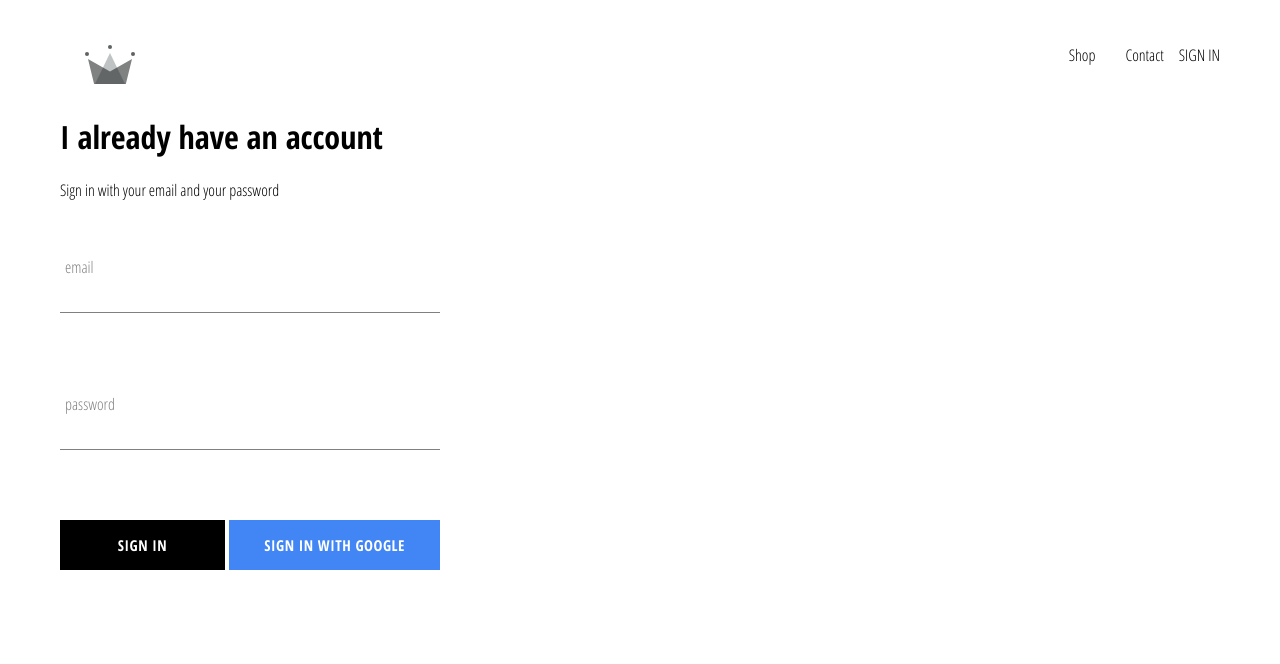
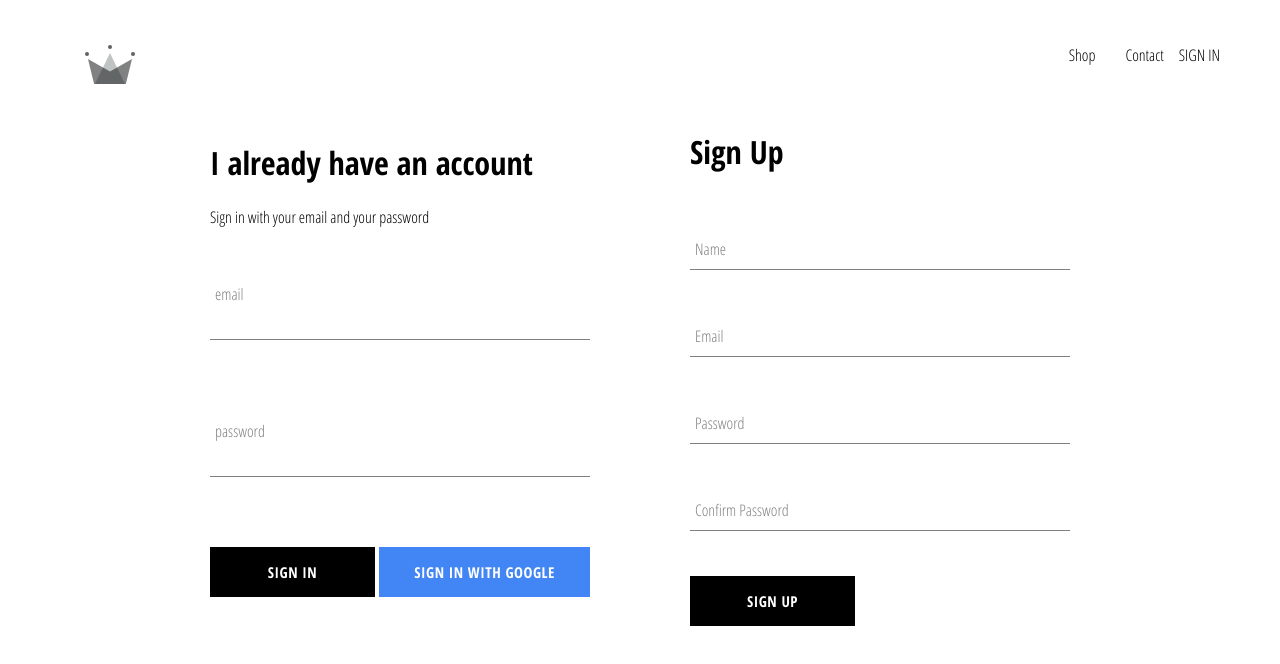
Before and after one commit to codewarsfx/Ecommerce-React-Project, a React (Create React App) app: page /signin in a window 1280 px wide. Shown: the top 664 px of the page. Built offline with nearby package versions, Linux system fonts and the light colour scheme; no server answers.

Commit message:
implemented sign up component

```diff
--- a/src/App.js
+++ b/src/App.js
@@ -10,18 +10,24 @@ import { useEffect, useState } from 'react';
 function App() {
   const [userData,setUserData] = useState(null)
 
-
-  useEffect( ()=>{
-    const unsuscribeFromAuth= auth.onAuthStateChanged(async (user)=>{
-      if(!user) return;
+  useEffect(()=> {
+    const unsuscribeFromAuth= auth.onAuthStateChanged( async (user)=>{
+      if(user){
       const userRef= await createUserData(user);
       userRef.on('value',(snapshot)=>{
-          setUserData(snapshot.val())
+          setUserData({
+            currentID:user.uid,
+            ...snapshot.val()
+          })
       })
-    })
+    }
+
+    setUserData(user)
+  })
     return ()=>{
       unsuscribeFromAuth()
     }
+
   },[])
 
   console.log(userData)
--- a/src/components/SignIn.js
+++ b/src/components/SignIn.js
@@ -35,14 +35,13 @@ const SignIn=()=>{
              }
 
     const handleSubmit = (e)=>{
-        console.log(state)
         e.preventDefault()
         //@ts-ignore
         dispatch({type:"submit"})
     }
 
     return(
-        <>
+        <div>
         <h1>I already have an account</h1>
         <p>Sign in with your email and your password</p>
         <Form onSubmit={handleSubmit}>
@@ -53,7 +52,7 @@ const SignIn=()=>{
             <CustomButton  onClick= {signInWithGoogle} isGoogleSignin>Sign In with Google</CustomButton>
             </div>
         </Form>
-        </>
+        </div>
     )
 }
 
--- a/src/components/header.js
+++ b/src/components/header.js
@@ -16,7 +16,7 @@ const Header =({userData})=>{
             <div className="options">
                 <Link to='/shop' className="option">Shop</Link>
                 <Link to='/shop' className="option">Contact</Link>{
-                  userData? <div className="option" onClick={()=>auth.signOut()}> SIGN OUT </div> :
+                  userData ? <div className="option" onClick={()=>auth.signOut()}> SIGN OUT </div> :
                   <Link to='/signIn'>SIGN IN</Link>
                 }
             </div>
--- a/src/components/index.js
+++ b/src/components/index.js
@@ -4,6 +4,8 @@ import CollectionPreview from './collectionPreview'
 import Header from './header'
 import SignIn from './SignIn'
 import {auth,createUserData} from './firebase.utils'
+import SignUp from './signup'
 
 
-export {MenuItem, Directory,CollectionPreview,Header,SignIn,auth,createUserData}
+
+export {MenuItem, Directory,CollectionPreview,Header,SignIn,auth,createUserData,SignUp}
--- /dev/null
+++ b/src/components/signup.js
@@ -0,0 +1,69 @@
+import React, { useReducer } from 'react';
+import styled from 'styled-components';
+import CustomButton from './button'
+import FormInput from './formInput'
+
+
+const reducer = (state,action)=>{
+    switch (action.type) {
+        case 'name':
+            return {...state, name: action.payload}
+            break;
+        case 'password':
+            return { ...state,password: action.payload}
+            break;
+        case 'email':
+            return { ...state,email: action.payload}
+            break;
+        case 'confirmPassword':
+            return { ...state,confirmPassword: action.payload }
+            break;
+        default:
+            return state
+            break;
+    }
+}
+
+const SignUp= ()=>{
+
+    const [state, dispatch] = useReducer(reducer,{name:'',email:'',password:'',confirmPassword:''})
+
+    const handleChange= (e)=>{
+        dispatch({
+            type : e.target.name,
+            payload: e.target.value
+        })
+
+    }
+
+    const {name,password,email,confirmPassword } = state
+
+    return(
+        <Wrapper>
+            <h1 className='title'>
+                Sign Up
+            </h1>
+            <form>
+                <FormInput name="name" type='text' required label='Name' value={name} handleChange={handleChange}/>
+                <FormInput name="email" type='email' required label='Email' value={email} handleChange={handleChange}/>
+                <FormInput name="password" type='password' required label='Password' value={password} handleChange={handleChange}/>
+                <FormInput name="confirmPassword" type='password' required label='Confirm Password' value={confirmPassword} handleChange={handleChange}/>
+                <CustomButton type='submit'>Sign Up</CustomButton>
+            </form>
+        </Wrapper>
+    )
+}
+
+
+const Wrapper = styled.div`
+  display: flex;
+  flex-direction: column;
+  width: 380px;
+
+  .title {
+    margin: 10px 0;
+  }
+
+`
+
+export default  SignUp
--- a/src/pages/SignUp_SingIn.jsx
+++ b/src/pages/SignUp_SingIn.jsx
@@ -1,12 +1,26 @@
 import React from 'react'
-import { SignIn } from '../components'
+import { SignIn, SignUp } from '../components'
+import styled from 'styled-components'
 
 
 const SignUpSignIn= ()=>{
     return (
-        <SignIn/>
+        <Wrapper>
+            <SignIn/>
+            <SignUp/>
+        </Wrapper>
+
     )
 }
 
 
+const Wrapper = styled.div`
+display:flex;
+width:860px;
+margin:30px auto;
+justify-content:space-between;
+
+`
+
+
 export default SignUpSignIn
```
Also changed, not shown: 1 other file (tests, documents, lock files or other folders).
